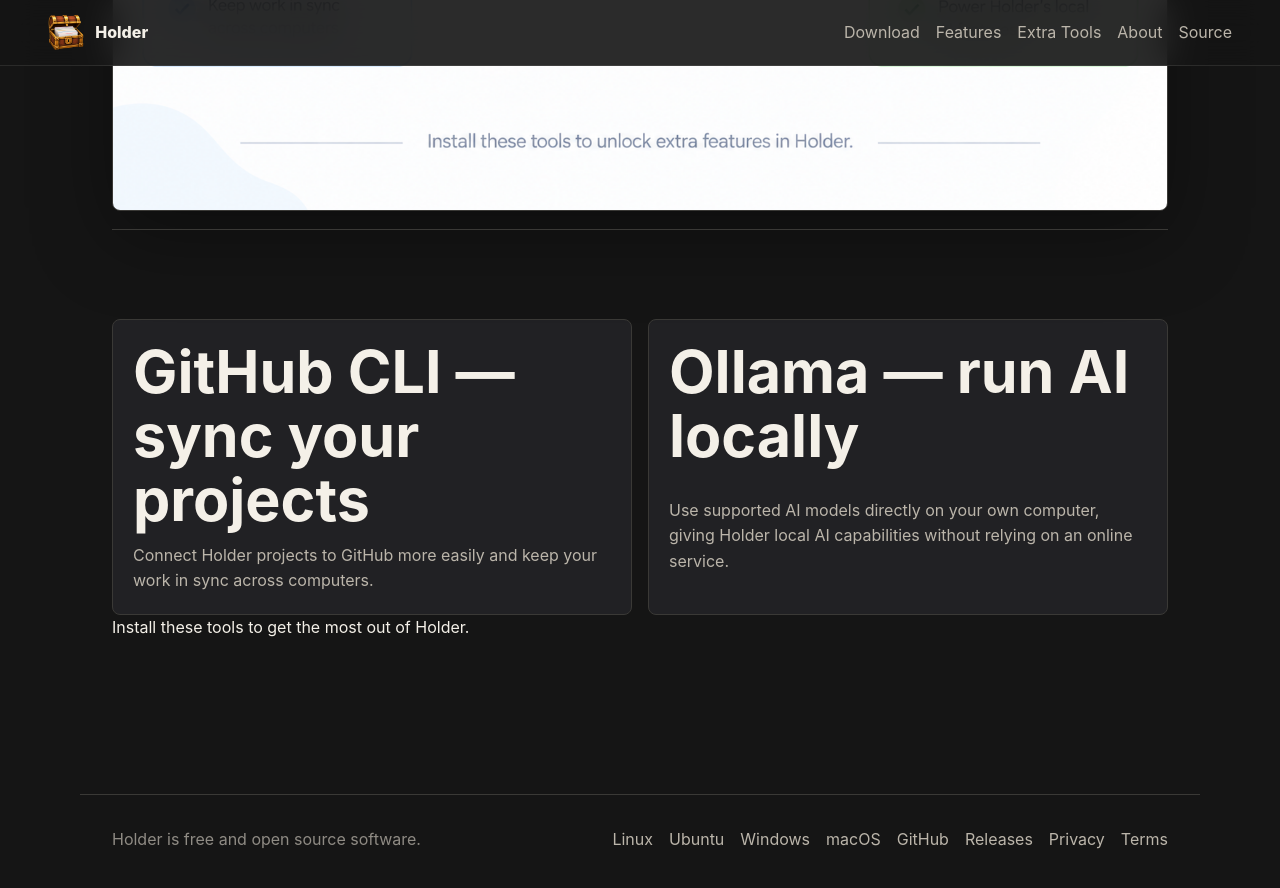
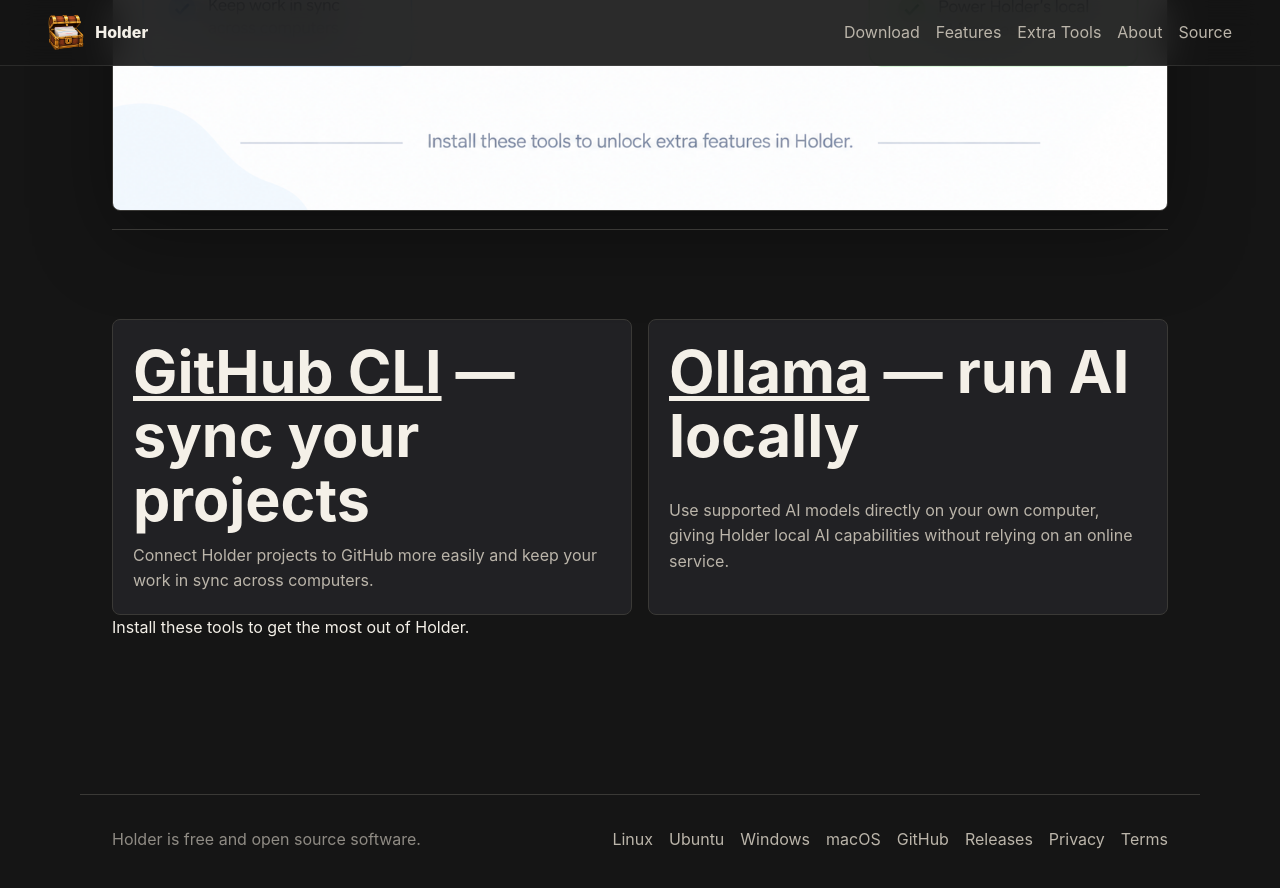
Before and after one commit to HolderTeam/holder-website, a Jekyll site: the page built from extra-tools.md, in a window 1280 px wide and 900 px high, scrolled down 1002 px. Shown: the top 888 px of the window. Built offline with Jekyll 4.4.1, drawn with Linux system fonts in a browser that asks for light colours; part of the change alters nothing that is shown.

```diff
--- a/extra-tools.md
+++ b/extra-tools.md
@@ -17,11 +17,11 @@ permalink: /extra-tools/
 <section class="section">
   <div class="grid two">
     <article class="card">
-      <h2>GitHub CLI — sync your projects</h2>
+      <h2><a href="https://cli.github.com/">GitHub CLI</a> — sync your projects</h2>
       <p>Connect Holder projects to GitHub more easily and keep your work in sync across computers.</p>
     </article>
     <article class="card">
-      <h2>Ollama — run AI locally</h2>
+      <h2><a href="https://ollama.com/download">Ollama</a> — run AI locally</h2>
       <p>Use supported AI models directly on your own computer, giving Holder local AI capabilities without relying on an online service.</p>
     </article>
   </div>
```
